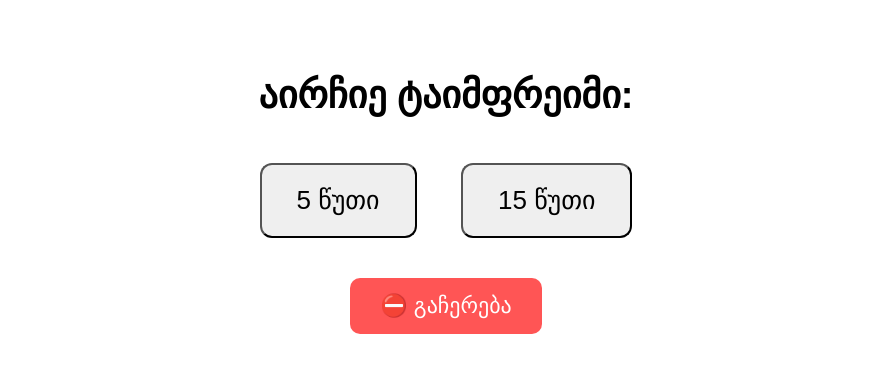
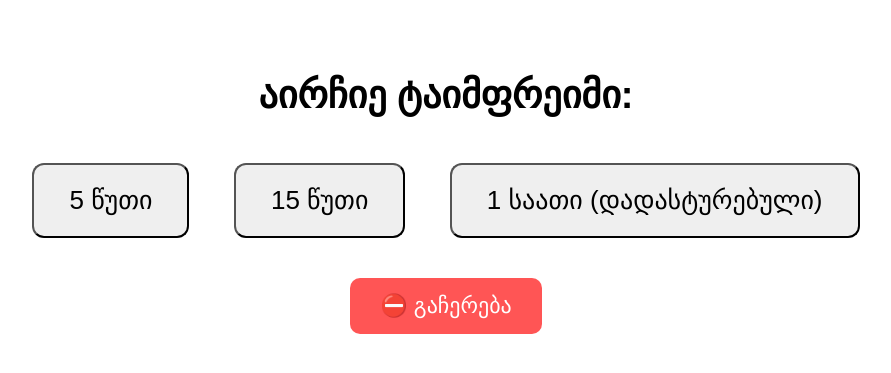
Before and after one commit to mishka2255/ema-signal-bot, a Flask app: page / in a window 1280 px wide. Shown: the top 373 px of the page, without its empty margins (194-1085 px from the left). Run offline with Flask 3, Linux system fonts and the light colour scheme.

Commit message:
Update index.html

```diff
--- a/templates/index.html
+++ b/templates/index.html
@@ -47,9 +47,9 @@
     <form method="POST" action="/start">
         <button name="timeframe" value="5m">5 წუთი</button>
         <button name="timeframe" value="15m">15 წუთი</button>
+        <button name="timeframe" value="1h-confirmed">1 საათი (დადასტურებული)</button>
     </form>
 
-    <!-- გაჩერების ღილაკი -->
     <form method="POST" action="/stop">
         <button type="submit" style="font-size: 22px; padding: 15px 30px; background-color: #ff5555; color: white; border: none; border-radius: 10px;">
             ⛔ გაჩერება
```
